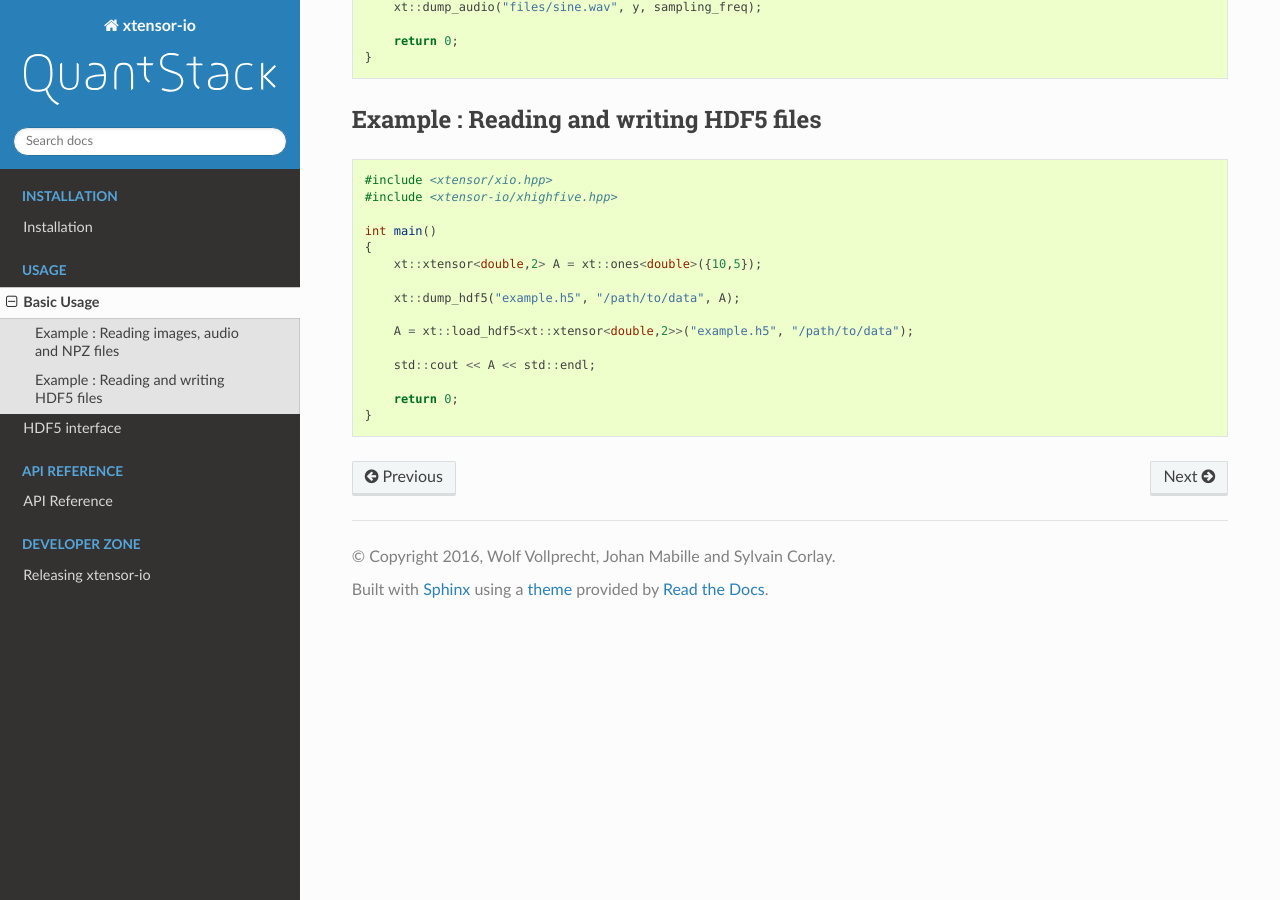
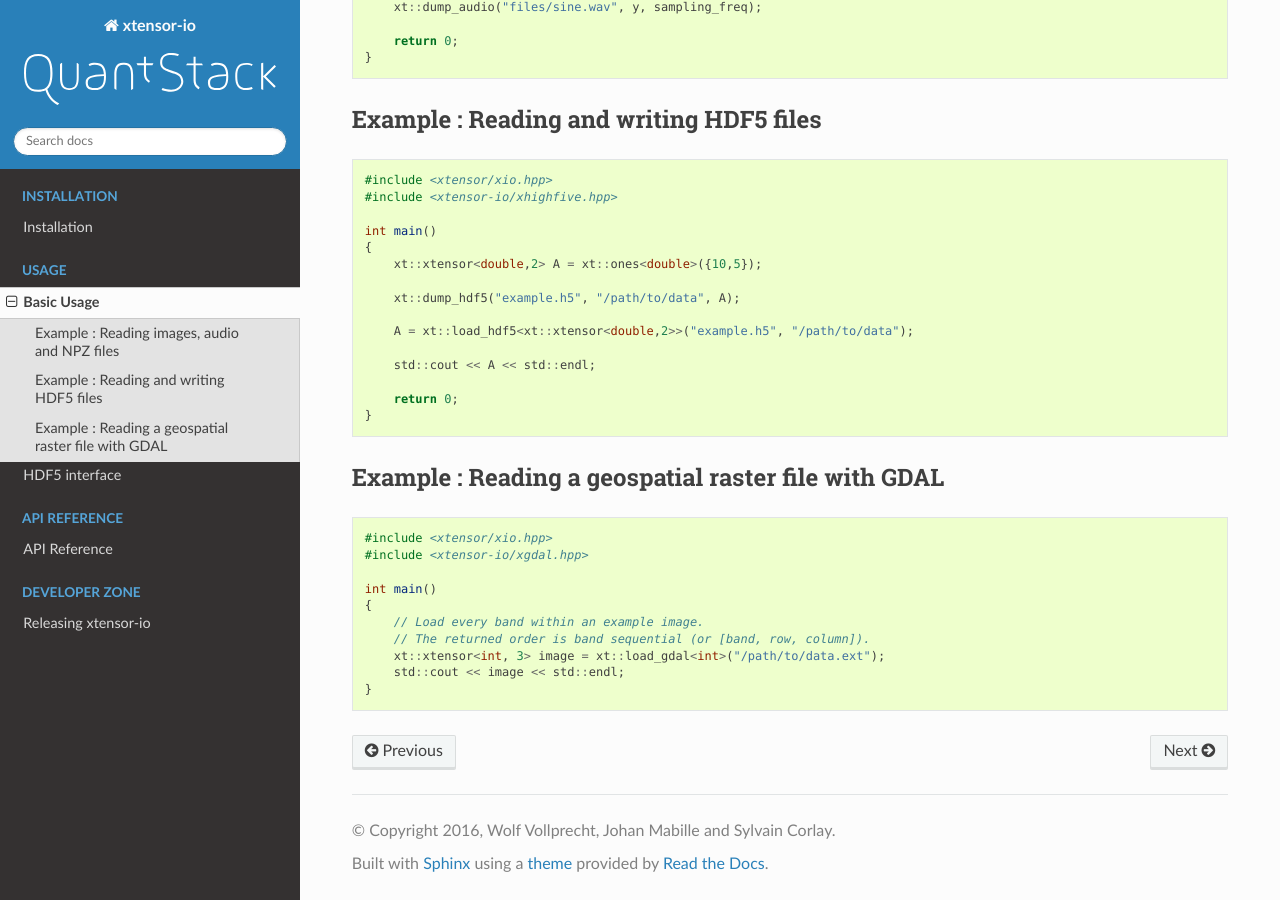
Before and after one commit to xtensor-stack/xtensor-io, a Sphinx documentation site: the page built from docs/source/basic_usage.rst, in a window 1280 px wide and 900 px high, scrolled down 801 px. Built offline with Sphinx 7.4.7 and the Read the Docs theme 2.0.0, drawn with Linux system fonts in a browser that asks for light colours.

Commit message:
Update docs to include a few notes about GDAL.

```diff
--- a/docs/source/basic_usage.rst
+++ b/docs/source/basic_usage.rst
@@ -72,3 +72,19 @@ Example : Reading and writing HDF5 files
 
         return 0;
     }
+
+Example : Reading a geospatial raster file with GDAL
+----------------------------------------------------
+
+.. code-block:: cpp
+
+    #include <xtensor/xio.hpp>
+    #include <xtensor-io/xgdal.hpp>
+
+    int main()
+    {
+        // Load every band within an example image.
+        // The returned order is band sequential (or [band, row, column]).
+        xt::xtensor<int, 3> image = xt::load_gdal<int>("/path/to/data.ext");
+        std::cout << image << std::endl;
+    }
--- a/docs/source/index.rst
+++ b/docs/source/index.rst
@@ -16,6 +16,7 @@ xtensor-io offers bindings to popular open source libraries for reading and writ
 - Images with OpenImageIO (many supported formats, among others: jpg, png, gif, tiff, bmp ...)
 - Sound files with libsndfile (supports wav, ogg files)
 - NumPy compressed file format (``npz``). Note: support for uncompressed NumPy files (``npy``) is available in core xtensor.
+- Geospatial rasters with GDAL (many supported formats_)
 
 Enabling xtensor-io in your C++ libraries
 -----------------------------------------
```
Also changed, not shown: other parts of docs/source/index.rst (+1 -0 lines), docs/source/api_reference.rst (+15 -0 lines).
